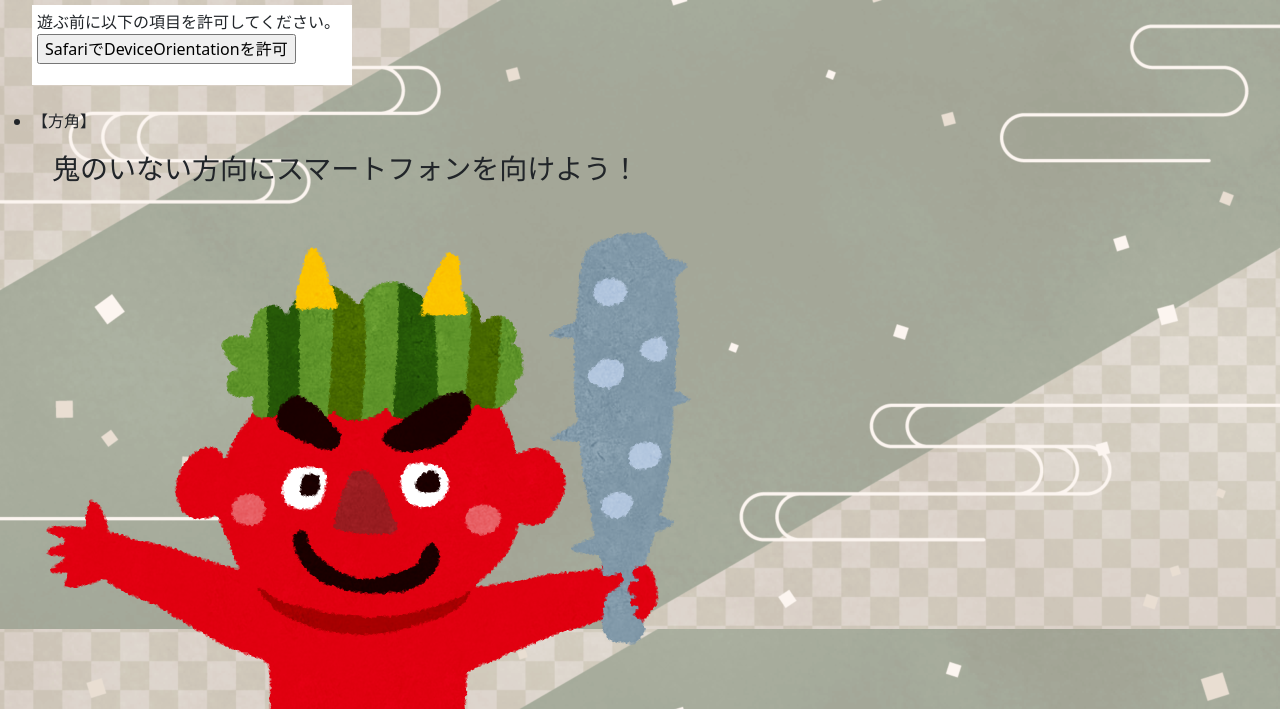
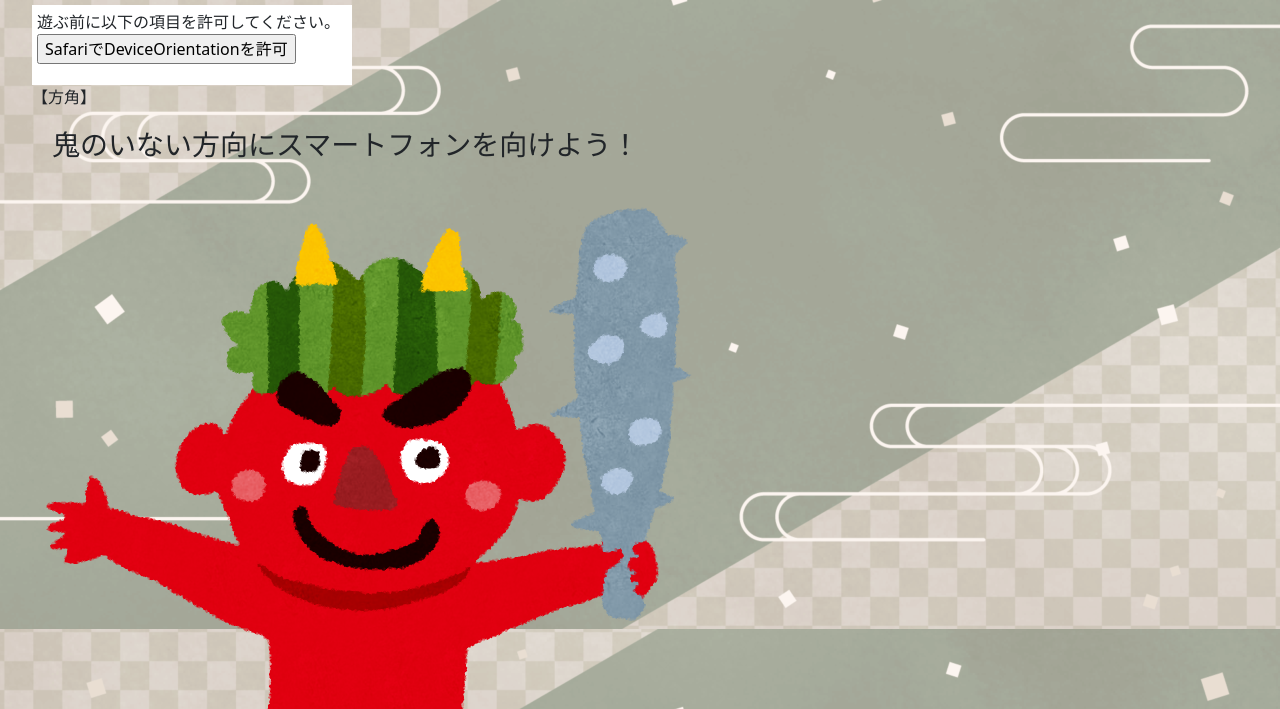
Before and after one commit to Honoka-Kawakami/RealWorld2, a plain HTML site: page index.html in a window 1280 px wide. Shown: the part 91-800 px from the top of the page. Drawn offline with nearby package versions, Linux system fonts and the light colour scheme.

Commit message:
不要なコードの削除

```diff
--- a/index.html
+++ b/index.html
@@ -113,11 +113,6 @@
                 direction = "北北西";
             }
 
-            //恵方だったら画像を表示させる
-            // if (direction == "南南東") {
-            //     window.alert("南南東：恵方");
-            // }
-
             var ehou_pics = new Array("assets/image/oni.png", "assets/image/fuku.png");
 
             ehou_judge();
@@ -221,25 +216,8 @@
                 </p>
             </div>
 
-            <!-- <h2 style="font-family:Yumincho">今年の西暦は？</h2> -->
-
-            <!--
-            <select name="year" style="width:280px; font-size:30px">
-                <option value='2023'>2023年/令和5年</option>
-                <option value='2024'>2024年/令和6年</option>
-                <option value='2025'>2025年/令和7年</option>
-            </select>
-             -->
         </div>
-
-        <div>
-            <li>【方角】<span id="direction"></span></li>
-            <!-- <li>【absolute】<span id="absolute"></span></li> -->
-            <!-- <li>【alpha】<span id="alpha"></span></li> -->
-            <!-- <li>【beta】<span id="beta"></span></li> -->
-            <!-- <li>【gamma】<span id="gamma"></span></li> -->
-        </div>
-
+        <div>【方角】<span id="direction"></span></div>
         <h3 style="font-family:Yumincho; padding:20px">鬼のいない方向にスマートフォンを向けよう！</h3>
 
         <img id="ehou" src="assets/image/oni.png">
```
